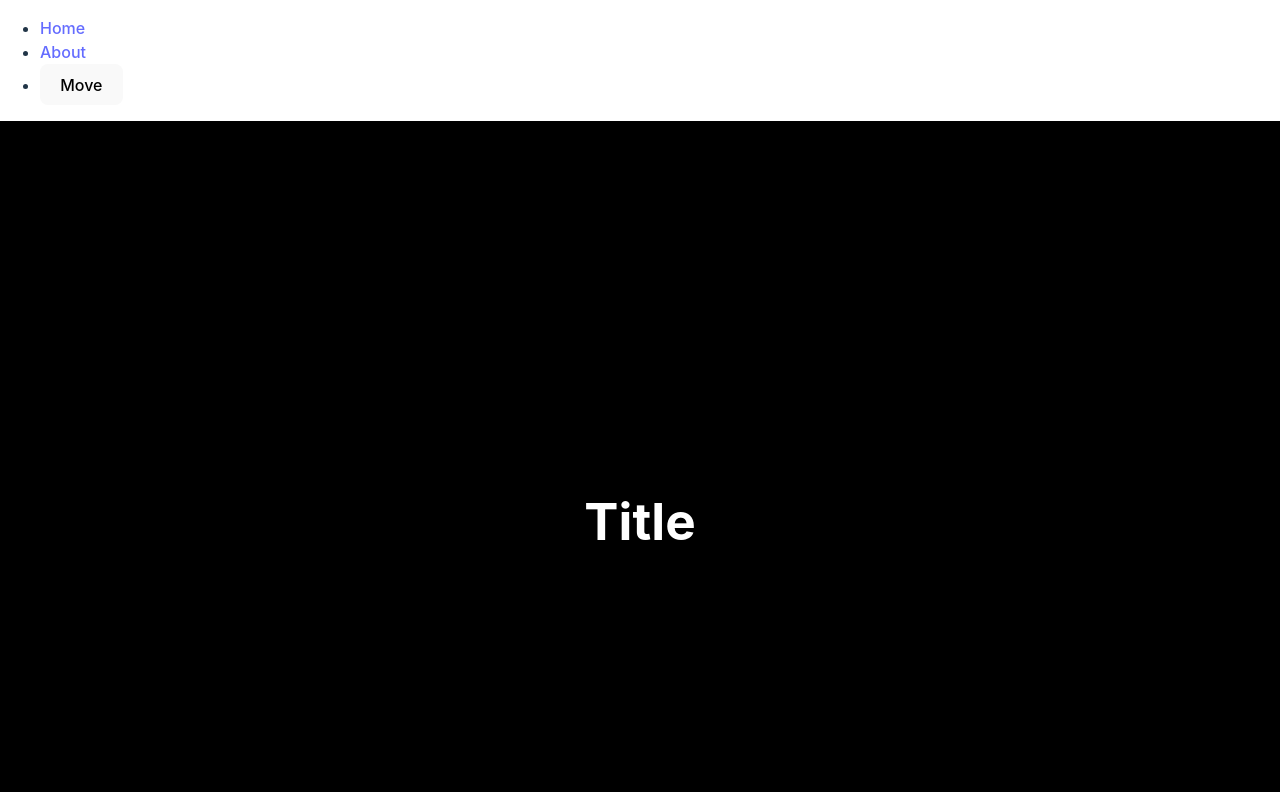
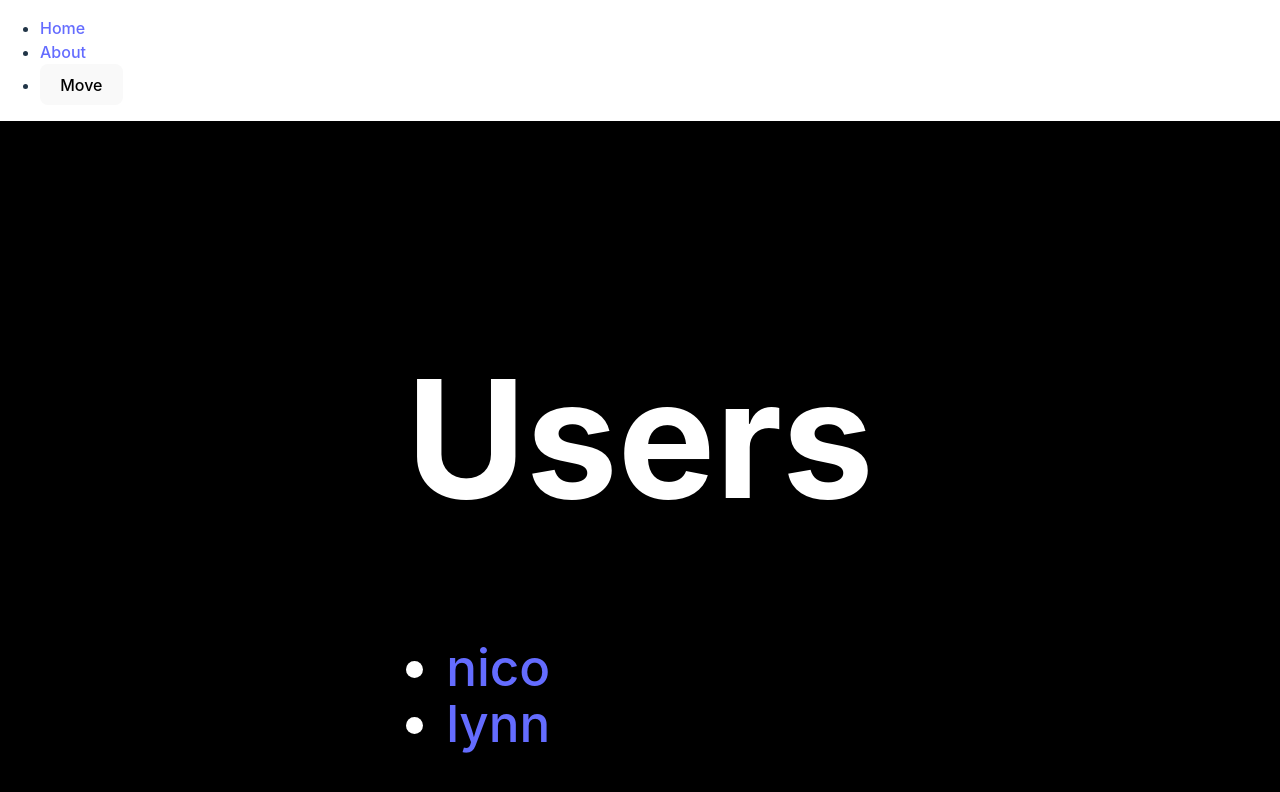
Before and after one commit to sni424/vite-project, a React (Vite) app: page / in a window 1280 px wide. Shown: the top 792 px of the page. Built offline with nearby package versions, Linux system fonts and the light colour scheme.

Commit message:
useParams

```diff
--- a/src/Main/main.tsx
+++ b/src/Main/main.tsx
@@ -1,5 +1,7 @@
 import React, { useState } from "react";
+import { Link } from "react-router-dom";
 import styled, { keyframes } from "styled-components";
+import { users } from "../db";
 
 const Father = styled.div`
     display: flex;
@@ -52,7 +54,16 @@ const Main = () => {
     const hello: any = [];
     return (
         <Father>
-            <Title>Title</Title>
+            <Title>
+                <h1>Users</h1>
+                <ul>
+                    {users.map((user) => (
+                        <li>
+                            <Link to={`/users/${user.id}`}>{user.name}</Link>
+                        </li>
+                    ))}
+                </ul>
+            </Title>
         </Father>
     );
 };
--- a/src/Router.tsx
+++ b/src/Router.tsx
@@ -1,5 +1,6 @@
 import { createBrowserRouter } from "react-router-dom";
 import NotFound from "./compononts/error/NotFound";
+import User from "./compononts/User";
 import Main from "./Main/main";
 import Root from "./Root";
 
@@ -12,6 +13,10 @@ const router = createBrowserRouter([
                 path: "",
                 element: <Main />,
             },
+            {
+                path: "users/:userId",
+                element: <User />,
+            },
         ],
         errorElement: <NotFound />,
     },
--- /dev/null
+++ b/src/compononts/User.tsx
@@ -0,0 +1,12 @@
+import { useParams } from "react-router-dom";
+import { users } from "../db";
+
+function User() {
+    const { userId } = useParams();
+    return (
+        <h1>
+            User with id {userId} is named: {users[Number(userId) - 1].name}
+        </h1>
+    );
+}
+export default User;
--- /dev/null
+++ b/src/db.ts
@@ -0,0 +1,10 @@
+export const users = [
+    {
+        id: 1,
+        name: "nico",
+    },
+    {
+        id: 2,
+        name: "lynn",
+    },
+];
```
